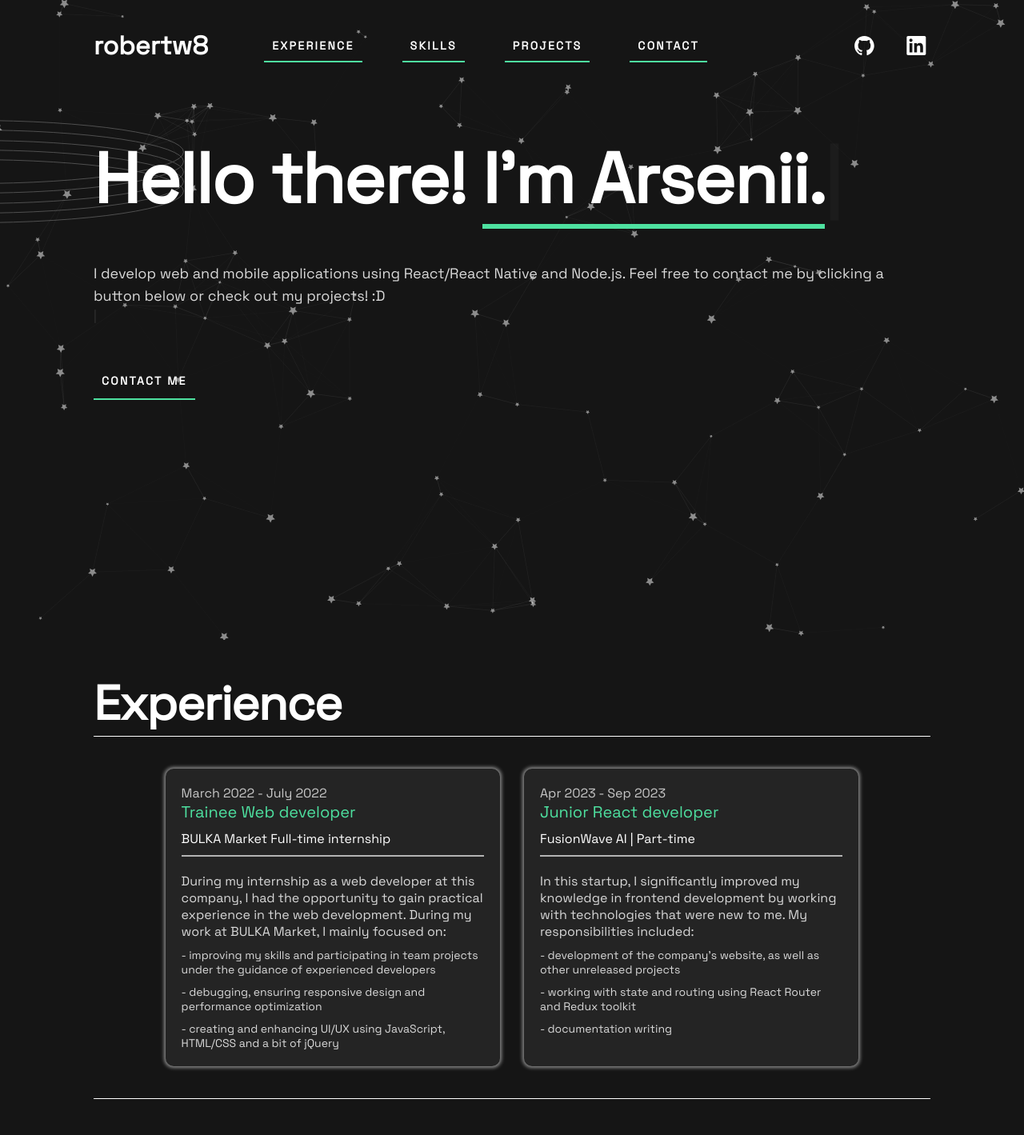
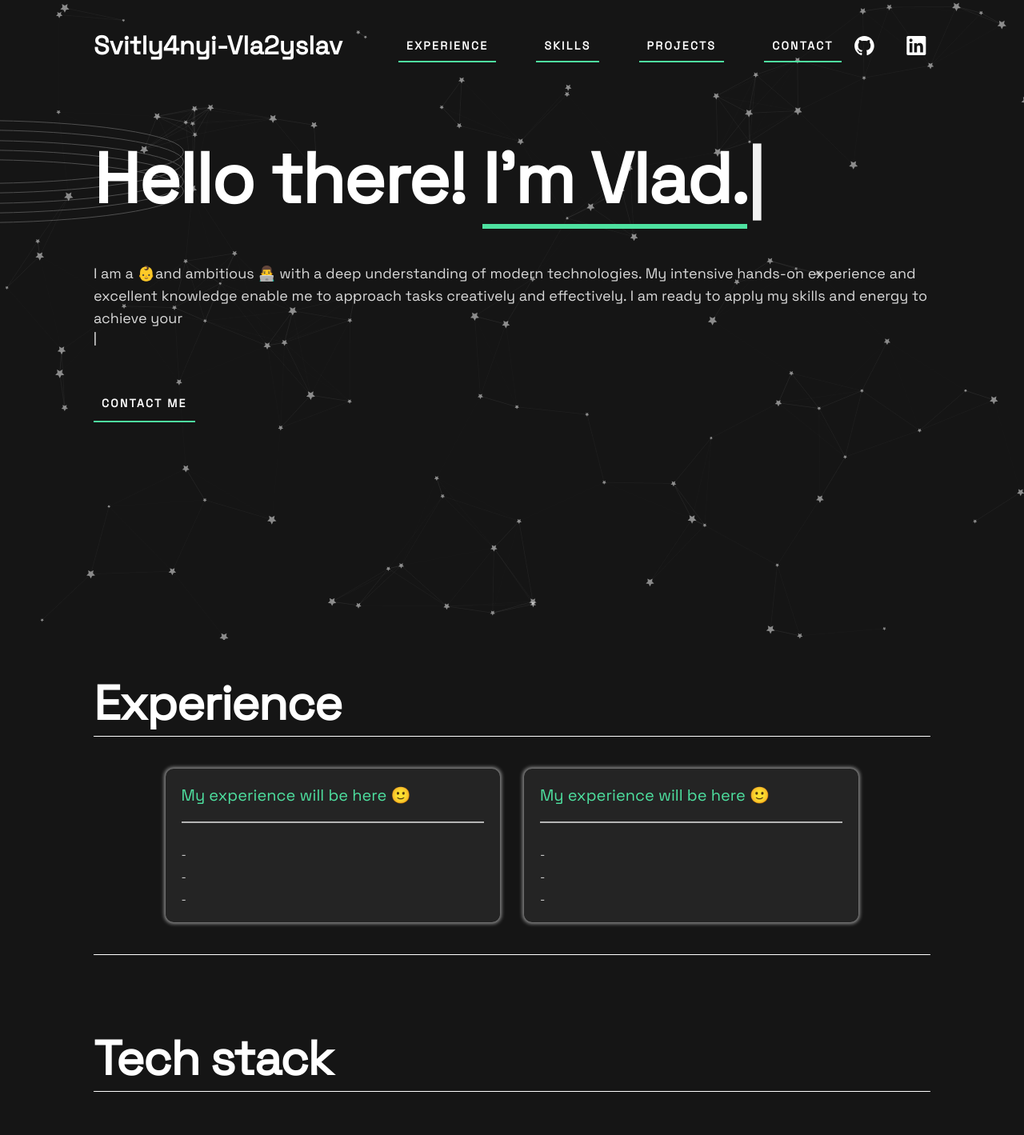
Before and after one commit to Svitly4nyi-Vla2yslav/My-Portfolio, a React (Vite) app: page / in a window 1280 px wide. Shown: the top 1419 px of the page at 80% size. Built offline with nearby package versions, Linux system fonts and the light colour scheme.

Commit message:
add name

```diff
--- a/src/components/ContactForm/ContactForm.jsx
+++ b/src/components/ContactForm/ContactForm.jsx
@@ -5,7 +5,7 @@ import { successMessage } from "./successMessage";
 import { Form, Input, TextArea, SubmitButton } from "./ContactForm.styled";
 
 export const ContactForm = () => {
-  const [state, handleSubmit] = useForm("xbjvgkzd");
+  const [state, handleSubmit] = useForm("mrgnepoj");
   if (state.succeeded) {
     successMessage();
   }
--- a/src/components/Experience/experienceData.js
+++ b/src/components/Experience/experienceData.js
@@ -1,24 +1,24 @@
 export const experienceData = [
     {
-      period: "March 2022 - July 2022",
-      title: "Trainee Web developer",
-      name: "BULKA Market Full-time internship",
-      text: "During my internship as a web developer at this company, I had the opportunity to gain practical experience in the web development. During my work at BULKA Market, I mainly focused on:",
+      period: "",
+      title: "My experience will be here 🙂 ",
+      name: "",
+      text: "",
       responsibilities: [
-        "improving my skills and participating in team projects under the guidance of experienced developers",
-        "debugging, ensuring responsive design and performance optimization",
-        "creating and enhancing UI/UX using JavaScript, HTML/CSS and a bit of jQuery",
+        "",
+        "",
+        "",
       ],
     },
     {
-      period: "Apr 2023 - Sep 2023",
-      title: "Junior React developer",
-      name: "FusionWave AI | Part-time",
-      text: "In this startup, I significantly improved my knowledge in frontend development by working with technologies that were new to me. My responsibilities included:",
+      period: "",
+      title: "My experience will be here 🙂",
+      name: "",
+      text: "",
       responsibilities: [
-        "development of the company's website, as well as other unreleased projects",
-        "working with state and routing using React Router and Redux toolkit",
-        "documentation writing",
+        "",
+        "",
+        "",
       ],
     },
   ];
--- a/src/components/Hero/Hero.jsx
+++ b/src/components/Hero/Hero.jsx
@@ -18,7 +18,7 @@ export const Hero = () => {
 
   useEffect(() => {
     const typed = new Typed(span.current, {
-      strings: ["I'm Arsenii."],
+      strings: ["I'm Vlad."],
       typeSpeed: 60,
     });
   });
@@ -28,7 +28,7 @@ export const Hero = () => {
   useEffect(() => {
     const typed = new Typed(intro.current, {
       strings: [
-        "I develop web and mobile applications using React/React Native and Node.js. Feel free to contact me by clicking a button below or check out my projects! :D",
+        "I am a 👶and ambitious 👨‍💻 with a deep understanding of modern technologies. My intensive hands-on experience and excellent knowledge enable me to approach tasks creatively and effectively. I am ready to apply my skills and energy to achieve your goals. My inclination towards active learning and rapid adaptation allows me to make a significant contribution to any project.",
       ],
       typeSpeed: 20,
     });
--- a/src/components/SocialsList/SocialsList.jsx
+++ b/src/components/SocialsList/SocialsList.jsx
@@ -6,7 +6,7 @@ export const SocialsList = () => {
     <SocialsUl>
       <li>
         <SocialsLink
-          href="https://github.com/Robertw8"
+          href="https://github.com/Svitly4nyi-Vla2yslav"
           target="_blank"
           rel="noreferrer nofollow noopener"
           aria-label="Open github"
@@ -18,7 +18,7 @@ export const SocialsList = () => {
       </li>
       <li>
         <SocialsLink
-          href="https://www.linkedin.com/in/arsenii-brovchuk/"
+          href="https://www.linkedin.com/in/vladyslav-svitlychnyi/"
           target="_blank"
           rel="noreferrer nofollow noopener"
           aria-label="Open linkedin"
--- a/src/components/Title/Title.jsx
+++ b/src/components/Title/Title.jsx
@@ -3,7 +3,7 @@ import { TitlePrimary } from "./Title.styled";
 export const Title = () => {
   return (
     <TitlePrimary>
-      <a href="#hero">robertw8</a>
+      <a href="#hero">Svitly4nyi-Vla2yslav </a>
     </TitlePrimary>
   );
 };
```
